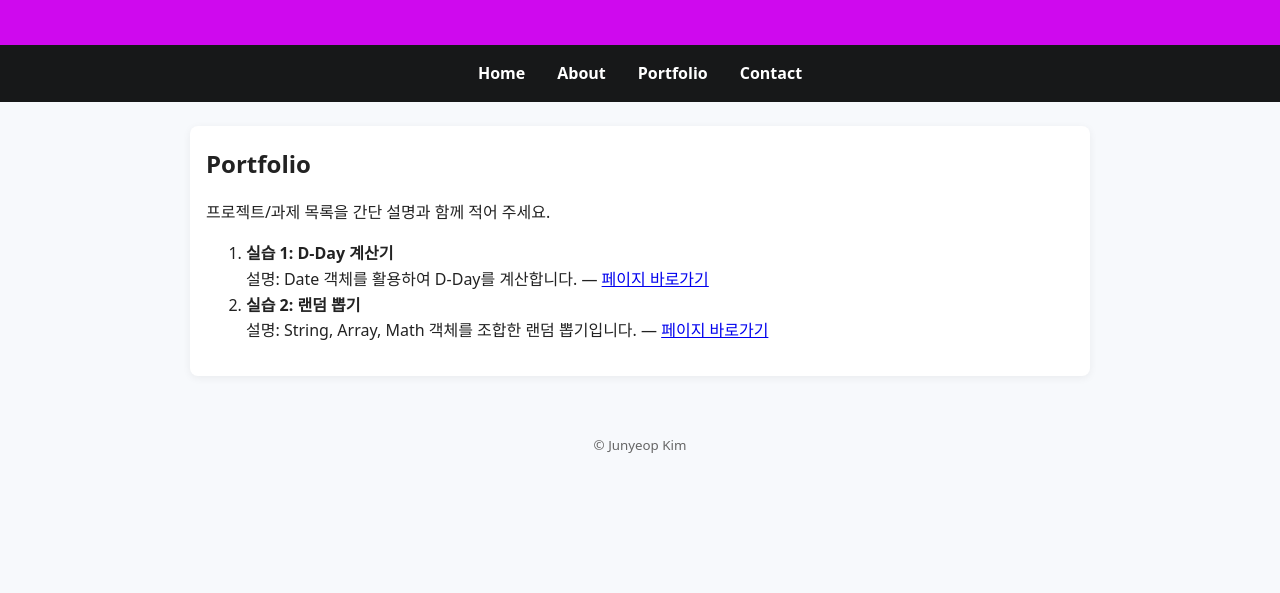
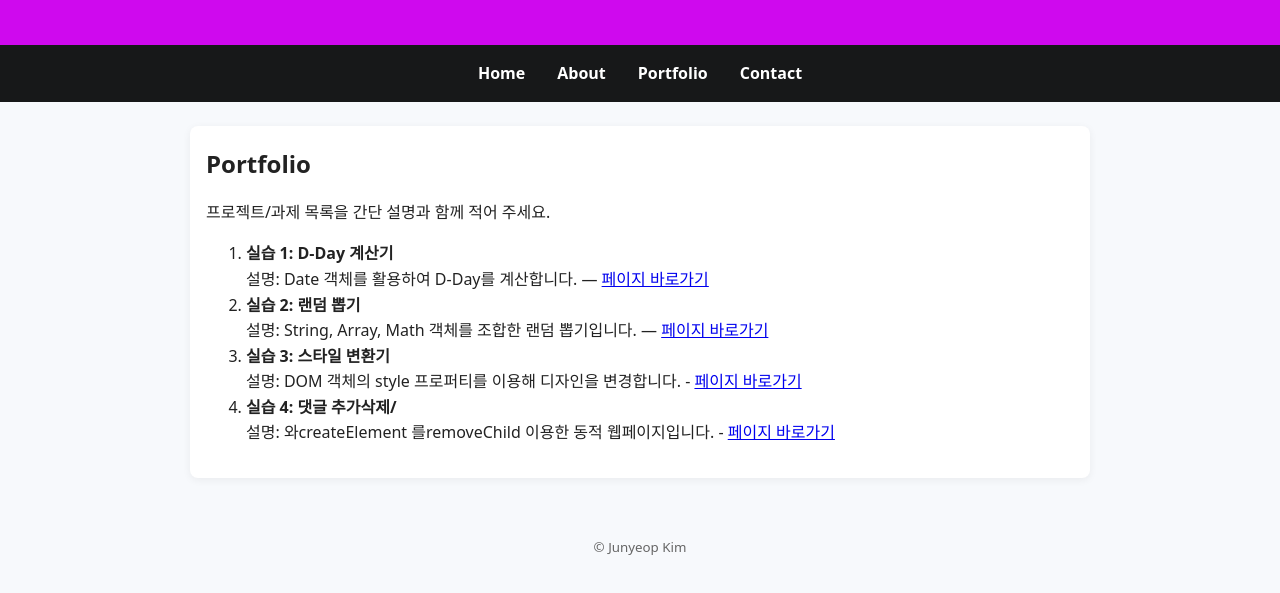
Before and after one commit to givenyeop/myhomepage_internet, a plain HTML site: page portfolio.html in a window 1280 px wide. Shown: the part 125-718 px from the top of the page. Drawn offline with Linux system fonts and the light colour scheme; a script that the page names is missing.

Commit message:
Add files via upload

```diff
--- a/portfolio.html
+++ b/portfolio.html
@@ -34,6 +34,16 @@
           설명: String, Array, Math 객체를 조합한 랜덤 뽑기입니다.
           — <a href="random.html">페이지 바로가기</a>
         </li>
+        <li>
+          <strong>실습 3: 스타일 변환기</strong><br>
+          설명: DOM 객체의 style 프로퍼티를 이용해 디자인을 변경합니다.
+          - <a href="dom_style.html">페이지 바로가기</a>
+        </li>
+        <li>
+          <strong>실습 4: 댓글 추가삭제/</strong><br>
+          설명: 와createElement 를removeChild 이용한 동적 웹페이지입니다.
+          - <a href="dom_list.html">페이지 바로가기</a>
+        </li>
       </ol>
     </section>
   </main>
```
